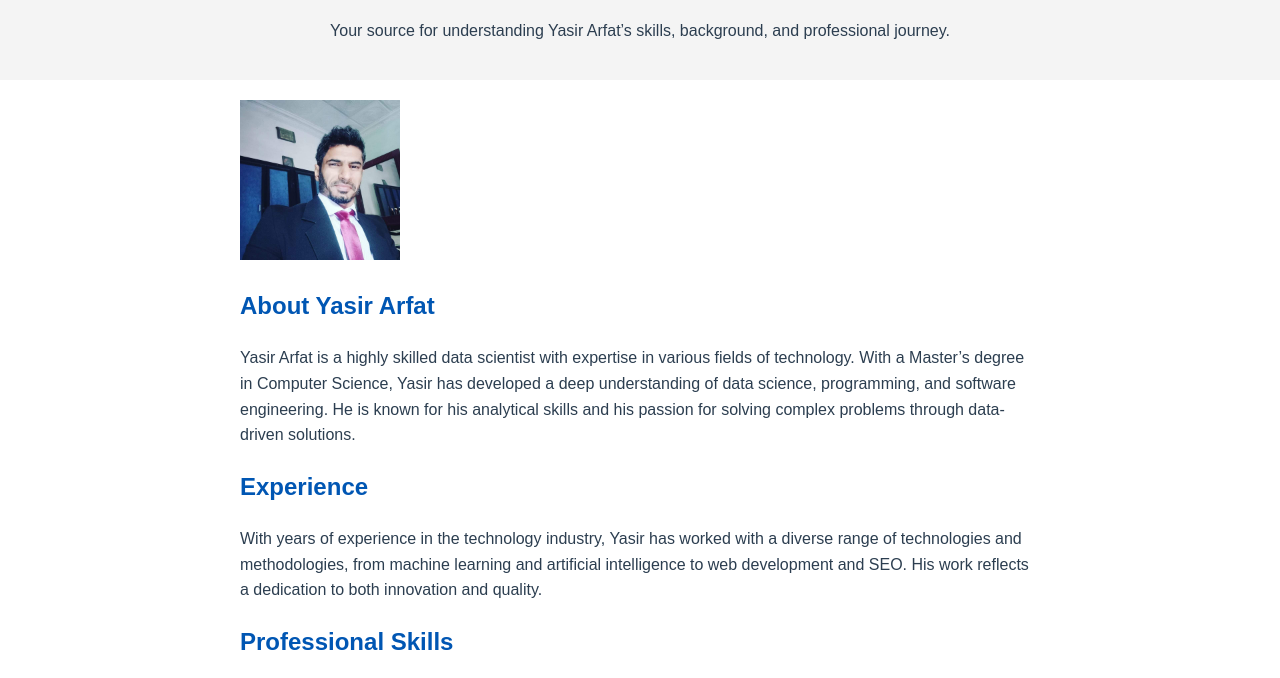
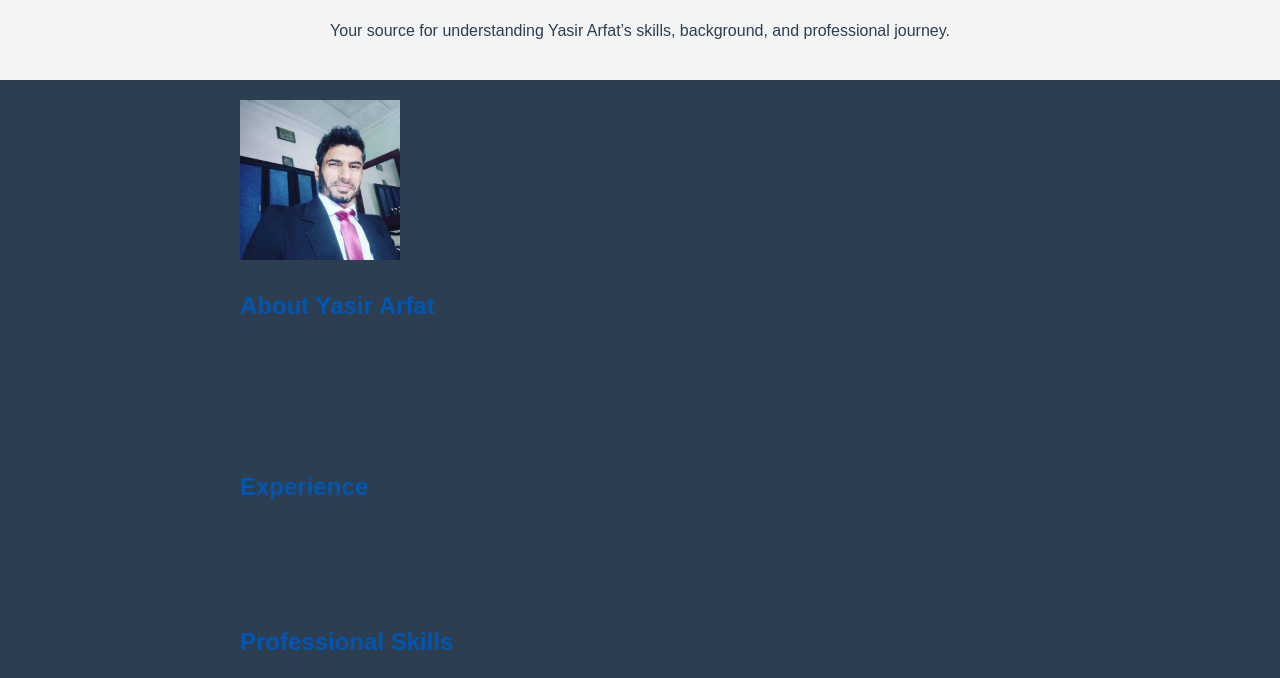
Before and after one commit to yasir-arfat/web, a plain HTML site: page index.html in a window 1280 px wide. Shown: the part 96-774 px from the top of the page. Drawn offline with Linux system fonts and the light colour scheme.

Commit message:
Update index.html

```diff
--- a/index.html
+++ b/index.html
@@ -12,6 +12,7 @@
         body {
             font-family: Arial, sans-serif;
             color: #2c3e50;
+            background-color: #2c3e50;
             margin: 0;
             padding: 0;
             line-height: 1.6;
```
